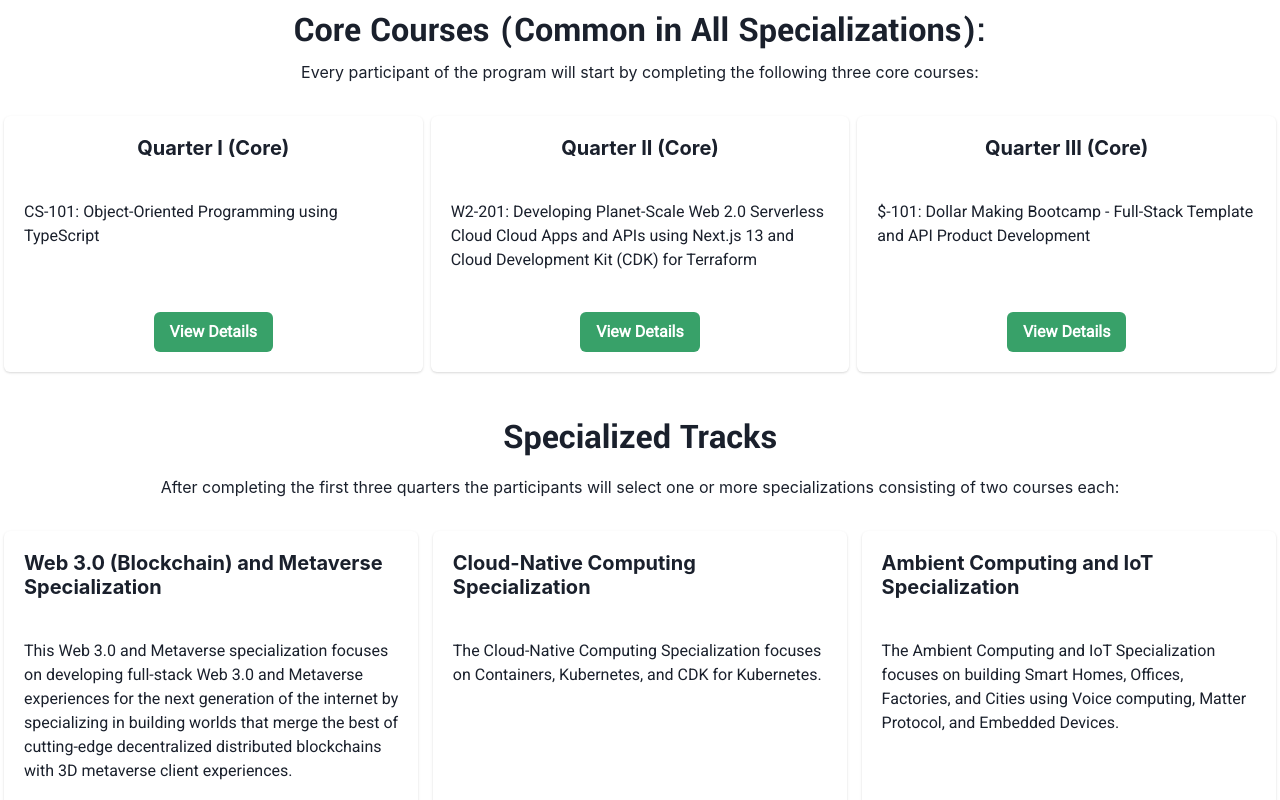
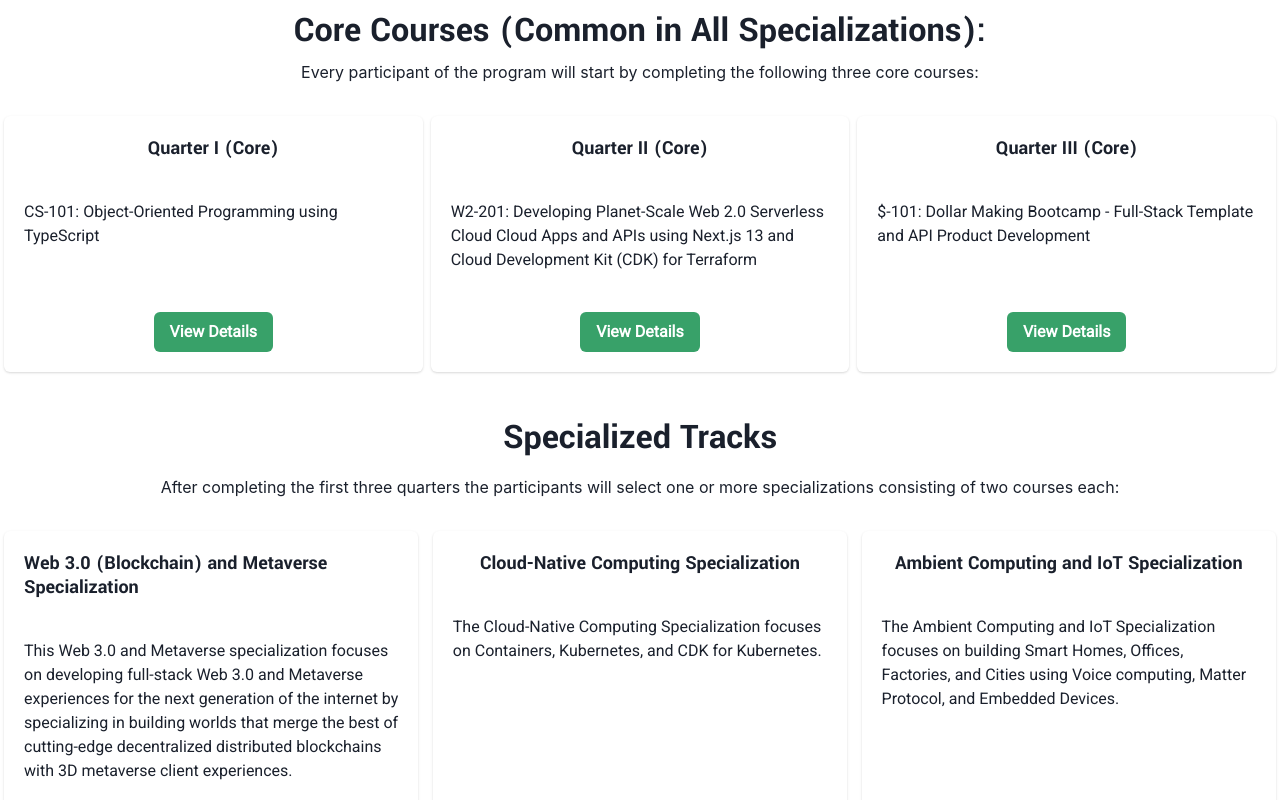
Before and after one commit to jawwad-ali/panaverse, a Next.js app: page / in a window 1280 px wide. Shown: the part 960-1760 px from the top of the page. Built offline with nearby package versions, Linux system fonts and the light colour scheme.

Commit message:
text component to card section

```diff
--- a/app/components/CardSection.tsx
+++ b/app/components/CardSection.tsx
@@ -38,7 +38,9 @@ const CardSection = ({ quarter, oneLiner }: CardProps) => {
       >
         <CardHeader>
           <Heading size="md" className={yantramanav.className}>
-            {quarter}
+            <Text fontWeight="bold" className={yantramanav.className}>
+              {quarter}
+            </Text>
           </Heading>
         </CardHeader>
         <CardBody>
```
